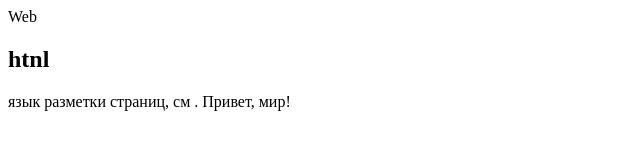
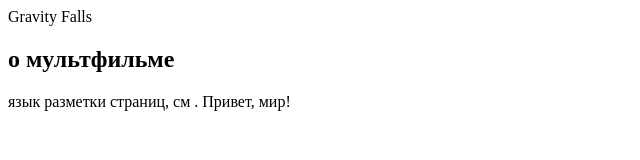
Before and after one commit to eaigul/eaigul.github.io, a plain HTML site: page index.html in a window 1280 px wide. Shown: the whole page, without its empty margins (0-640 px from the left). Drawn offline with Linux system fonts and the light colour scheme.

Commit message:
Первая страница

```diff
--- a/index.html
+++ b/index.html
@@ -6,8 +6,8 @@
     </head>
     <body>
         <ing src="https://w7.pngwing.com/pngs/635/381/png-transparent-disney-gravity-falls-logo-disney-xd-animated-series-disney-channel-television-gravity-falls-others-miscellaneous-television-label.png"
-        <h1>Web</h1>
-        <h2>htnl</h2>
+        <h1>Gravity Falls</h1>
+        <h2>о мультфильме</h2>
         <p>язык разметки страниц, см
              <a href="http://ru.wikpedia.org/wiki/HTNL"></a>.
              Привет, мир!
```
